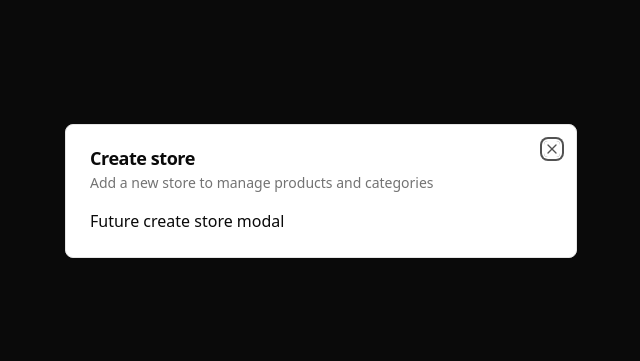
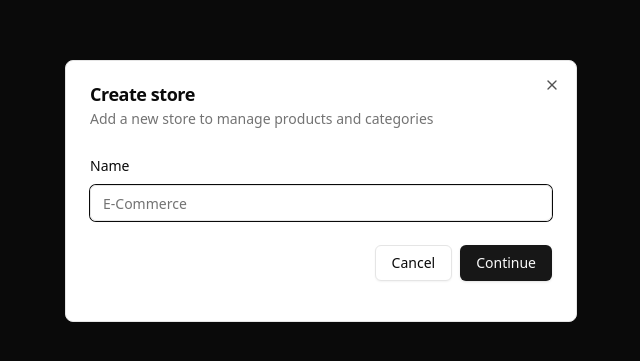
Before and after one commit to iiiamken/ecommerce-admin, a Next.js app: page / in a window 1280 px wide. Shown: the part 209-570 px from the top of the page, without its empty margins (319-959 px from the left). Built offline with nearby package versions, Linux system fonts and the light colour scheme.

Commit message:
added modal

```diff
--- a/package.json
+++ b/package.json
@@ -10,7 +10,9 @@
   },
   "dependencies": {
     "@clerk/nextjs": "^6.12.0",
+    "@hookform/resolvers": "^4.1.3",
     "@radix-ui/react-dialog": "^1.1.6",
+    "@radix-ui/react-label": "^2.1.2",
     "@radix-ui/react-slot": "^1.1.2",
     "class-variance-authority": "^0.7.1",
     "clsx": "^2.1.1",
@@ -18,8 +20,10 @@
     "next": "15.1.7",
     "react": "^19.0.0",
     "react-dom": "^19.0.0",
+    "react-hook-form": "^7.54.2",
     "tailwind-merge": "^3.0.2",
     "tailwindcss-animate": "^1.0.7",
+    "zod": "^3.24.2",
     "zustand": "^5.0.3"
   },
   "devDependencies": {
--- a/src/components/modals/store-modal.tsx
+++ b/src/components/modals/store-modal.tsx
@@ -2,9 +2,27 @@
 
 import { useStoreModal } from "../../../hooks/use-store-modal"
 import Modal from "@/components/ui/modal"
+import * as z from "zod"
+import { useForm } from "react-hook-form"
+import { zodResolver } from "@hookform/resolvers/zod"
+import { Form, FormControl, FormField, FormItem, FormLabel } from "../ui/form"
+import { Input } from "../ui/input"
+import { Button } from "../ui/button"
 
+const formSchema = z.object({
+  name: z.string().min(1),
+})
 export const StoreModal = () => {
   const storemodal = useStoreModal()
+
+  const form = useForm<z.infer<typeof formSchema>>({
+    resolver: zodResolver(formSchema),
+    defaultValues: { name: "" },
+  })
+
+  const onSubmit = async (values: z.infer<typeof formSchema>) => {
+    console.log(values)
+  }
   return (
     <Modal
       title="Create store"
@@ -12,7 +30,32 @@
       isOpen={storemodal.isOpen}
       onClose={storemodal.onClose}
     >
-      Future create store modal
+      <div>
+        <div className="space-y-4 py-2 pb-4">
+          <Form {...form}>
+            <form onSubmit={form.handleSubmit(onSubmit)}>
+              <FormField
+                control={form.control}
+                name="name"
+                render={({ field }) => (
+                  <FormItem>
+                    <FormLabel>Name</FormLabel>
+                    <FormControl>
+                      <Input placeholder="E-Commerce" {...field} />
+                    </FormControl>
+                  </FormItem>
+                )}
+              />
+              <div className="pt-6 space-x-2 flex items-center justify-end w-full">
+                <Button variant="outline" onClick={storemodal.onClose}>
+                  Cancel
+                </Button>
+                <Button type="submit">Continue</Button>
+              </div>
+            </form>
+          </Form>
+        </div>
+      </div>
     </Modal>
   )
 }
--- /dev/null
+++ b/src/components/ui/form.tsx
@@ -0,0 +1,178 @@
+"use client"
+
+import * as React from "react"
+import * as LabelPrimitive from "@radix-ui/react-label"
+import { Slot } from "@radix-ui/react-slot"
+import {
+  Controller,
+  FormProvider,
+  useFormContext,
+  type ControllerProps,
+  type FieldPath,
+  type FieldValues,
+} from "react-hook-form"
+
+import { cn } from "@/lib/utils"
+import { Label } from "@/components/ui/label"
+
+const Form = FormProvider
+
+type FormFieldContextValue<
+  TFieldValues extends FieldValues = FieldValues,
+  TName extends FieldPath<TFieldValues> = FieldPath<TFieldValues>
+> = {
+  name: TName
+}
+
+const FormFieldContext = React.createContext<FormFieldContextValue>(
+  {} as FormFieldContextValue
+)
+
+const FormField = <
+  TFieldValues extends FieldValues = FieldValues,
+  TName extends FieldPath<TFieldValues> = FieldPath<TFieldValues>
+>({
+  ...props
+}: ControllerProps<TFieldValues, TName>) => {
+  return (
+    <FormFieldContext.Provider value={{ name: props.name }}>
+      <Controller {...props} />
+    </FormFieldContext.Provider>
+  )
+}
+
+const useFormField = () => {
+  const fieldContext = React.useContext(FormFieldContext)
+  const itemContext = React.useContext(FormItemContext)
+  const { getFieldState, formState } = useFormContext()
+
+  const fieldState = getFieldState(fieldContext.name, formState)
+
+  if (!fieldContext) {
+    throw new Error("useFormField should be used within <FormField>")
+  }
+
+  const { id } = itemContext
+
+  return {
+    id,
+    name: fieldContext.name,
+    formItemId: `${id}-form-item`,
+    formDescriptionId: `${id}-form-item-description`,
+    formMessageId: `${id}-form-item-message`,
+    ...fieldState,
+  }
+}
+
+type FormItemContextValue = {
+  id: string
+}
+
+const FormItemContext = React.createContext<FormItemContextValue>(
+  {} as FormItemContextValue
+)
+
+const FormItem = React.forwardRef<
+  HTMLDivElement,
+  React.HTMLAttributes<HTMLDivElement>
+>(({ className, ...props }, ref) => {
+  const id = React.useId()
+
+  return (
+    <FormItemContext.Provider value={{ id }}>
+      <div ref={ref} className={cn("space-y-2", className)} {...props} />
+    </FormItemContext.Provider>
+  )
+})
+FormItem.displayName = "FormItem"
+
+const FormLabel = React.forwardRef<
+  React.ElementRef<typeof LabelPrimitive.Root>,
+  React.ComponentPropsWithoutRef<typeof LabelPrimitive.Root>
+>(({ className, ...props }, ref) => {
+  const { error, formItemId } = useFormField()
+
+  return (
+    <Label
+      ref={ref}
+      className={cn(error && "text-destructive", className)}
+      htmlFor={formItemId}
+      {...props}
+    />
+  )
+})
+FormLabel.displayName = "FormLabel"
+
+const FormControl = React.forwardRef<
+  React.ElementRef<typeof Slot>,
+  React.ComponentPropsWithoutRef<typeof Slot>
+>(({ ...props }, ref) => {
+  const { error, formItemId, formDescriptionId, formMessageId } = useFormField()
+
+  return (
+    <Slot
+      ref={ref}
+      id={formItemId}
+      aria-describedby={
+        !error
+          ? `${formDescriptionId}`
+          : `${formDescriptionId} ${formMessageId}`
+      }
+      aria-invalid={!!error}
+      {...props}
+    />
+  )
+})
+FormControl.displayName = "FormControl"
+
+const FormDescription = React.forwardRef<
+  HTMLParagraphElement,
+  React.HTMLAttributes<HTMLParagraphElement>
+>(({ className, ...props }, ref) => {
+  const { formDescriptionId } = useFormField()
+
+  return (
+    <p
+      ref={ref}
+      id={formDescriptionId}
+      className={cn("text-[0.8rem] text-muted-foreground", className)}
+      {...props}
+    />
+  )
+})
+FormDescription.displayName = "FormDescription"
+
+const FormMessage = React.forwardRef<
+  HTMLParagraphElement,
+  React.HTMLAttributes<HTMLParagraphElement>
+>(({ className, children, ...props }, ref) => {
+  const { error, formMessageId } = useFormField()
+  const body = error ? String(error?.message ?? "") : children
+
+  if (!body) {
+    return null
+  }
+
+  return (
+    <p
+      ref={ref}
+      id={formMessageId}
+      className={cn("text-[0.8rem] font-medium text-destructive", className)}
+      {...props}
+    >
+      {body}
+    </p>
+  )
+})
+FormMessage.displayName = "FormMessage"
+
+export {
+  useFormField,
+  Form,
+  FormItem,
+  FormLabel,
+  FormControl,
+  FormDescription,
+  FormMessage,
+  FormField,
+}
--- /dev/null
+++ b/src/components/ui/input.tsx
@@ -0,0 +1,22 @@
+import * as React from "react"
+
+import { cn } from "@/lib/utils"
+
+const Input = React.forwardRef<HTMLInputElement, React.ComponentProps<"input">>(
+  ({ className, type, ...props }, ref) => {
+    return (
+      <input
+        type={type}
+        className={cn(
+          "flex h-9 w-full rounded-md border border-input bg-transparent px-3 py-1 text-base shadow-sm transition-colors file:border-0 file:bg-transparent file:text-sm file:font-medium file:text-foreground placeholder:text-muted-foreground focus-visible:outline-none focus-visible:ring-1 focus-visible:ring-ring disabled:cursor-not-allowed disabled:opacity-50 md:text-sm",
+          className
+        )}
+        ref={ref}
+        {...props}
+      />
+    )
+  }
+)
+Input.displayName = "Input"
+
+export { Input }
--- /dev/null
+++ b/src/components/ui/label.tsx
@@ -0,0 +1,26 @@
+"use client"
+
+import * as React from "react"
+import * as LabelPrimitive from "@radix-ui/react-label"
+import { cva, type VariantProps } from "class-variance-authority"
+
+import { cn } from "@/lib/utils"
+
+const labelVariants = cva(
+  "text-sm font-medium leading-none peer-disabled:cursor-not-allowed peer-disabled:opacity-70"
+)
+
+const Label = React.forwardRef<
+  React.ElementRef<typeof LabelPrimitive.Root>,
+  React.ComponentPropsWithoutRef<typeof LabelPrimitive.Root> &
+    VariantProps<typeof labelVariants>
+>(({ className, ...props }, ref) => (
+  <LabelPrimitive.Root
+    ref={ref}
+    className={cn(labelVariants(), className)}
+    {...props}
+  />
+))
+Label.displayName = LabelPrimitive.Root.displayName
+
+export { Label }
```
Also changed, not shown: 1 other file (tests, documents, lock files or other folders).
